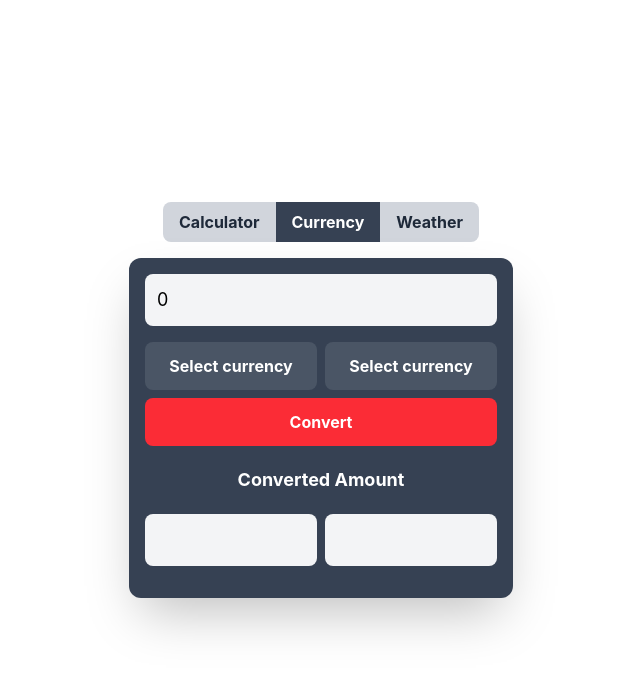
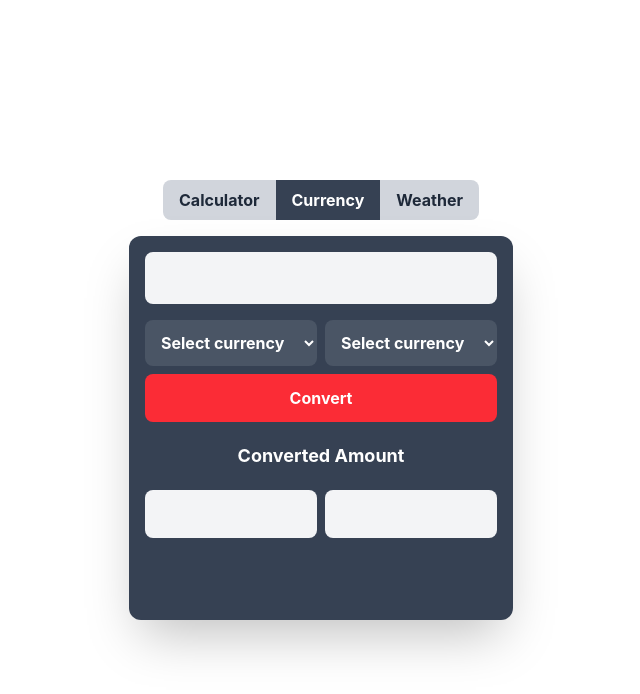
Before and after one commit to simoneavilarranz/calculator-currency-weather-simoneaa, a Vue app in the folder calculator-currency-weather-simoneaa/: page / in a window 1280 px wide. Both pictures are taken after a click on the button "Currency". Shown: the top 694 px of the page, without its empty margins (319-959 px from the left). Built offline with nearby package versions, Linux system fonts and the light colour scheme.

Commit message:
style:added styling to currency div

```diff
--- a/calculator-currency-weather-simoneaa/src/components/Calculator.vue
+++ b/calculator-currency-weather-simoneaa/src/components/Calculator.vue
@@ -63,7 +63,7 @@
 </script>
 
 <template>
-    <div class="bg-gray-700 rounded-xl shadow-2xl p-4 w-sm h-xl">
+    <div class="bg-gray-700 rounded-xl shadow-2xl p-4 w-sm h-96">
         <input type="text" class="p-3 rounded-lg text-black font-regular text-lg w-full mb-4 bg-gray-100" v-model="display"></input>
         <div class="grid grid-cols-4 gap-2">
             <button class="p-3 rounded-lg text-white font-bold text-md bg-gray-600 hover:brightness-130" @click="addNumber('7')">7</button>
--- a/calculator-currency-weather-simoneaa/src/components/Currency.vue
+++ b/calculator-currency-weather-simoneaa/src/components/Currency.vue
@@ -1,77 +1,34 @@
 <script setup>
     import { ref } from 'vue';
 
-    const display = ref('0')
 
-    const previousValue = ref('')
-
-    const justCalculated = ref(false)
-
-    let currentOperator = ref()
-
-    function addNumber(num) {
-        if (justCalculated.value) {
-            display.value = '0'
-            justCalculated.value = false
-        }
-        if (display.value === '0') {
-            display.value = num
-        } else {
-            display.value += num
-        }
-    }
-
-    function addDot() {
-        if (!display.value.includes('.')) {
-            display.value += '.'
-        }
-    }
-
-    function setOperator(op) {
-        if (currentOperator.value) {
-            calculate()
-        }
-        previousValue.value = display.value
-        currentOperator.value = op
-        display.value = '0'
-    }
-
-    function calculate() {
-        const prev = parseFloat(previousValue.value)
-        const curr = parseFloat(display.value)
-
-        if (currentOperator.value === '+') {
-            display.value = (prev + curr).toString()
-        } else if (currentOperator.value === '-') {
-            display.value = (prev - curr).toString()
-        } else if (currentOperator.value === '*') {
-            display.value = (prev * curr).toString()
-        } else if (currentOperator.value === '/') {
-            if (curr === 0) {
-                display.value = 'Error'
-                return
-            }
-            display.value = (prev / curr).toString()
-        }
-        justCalculated.value = true
-    }
-
-    function clear() {
-        display.value = '0'
-    }
 
 </script>
 
 <template>
-    <div class="bg-gray-700 rounded-xl shadow-2xl p-4 w-sm h-xl">
+    <div class="bg-gray-700 rounded-xl shadow-2xl p-4 w-sm h-96">
         <input type="text" class="p-3 rounded-lg text-black font-regular text-lg w-full mb-4 bg-gray-100" v-model="display"></input>
         <div class="grid grid-cols-2 gap-2">
-            <button class="p-3 rounded-lg text-white font-bold text-md bg-gray-600 hover:brightness-130">Select currency</button>
-            <button class="p-3 rounded-lg text-white font-bold text-md bg-gray-600 hover:brightness-130">Select currency</button>
+            <select class="p-3 rounded-lg text-white font-bold text-md bg-gray-600 hover:brightness-130">
+                <option value="" disabled selected>Select currency</option>
+                <option value="EUR">EUR</option>
+                <option value="USD">USD</option>
+                <option value="JPY">JPY</option>
+            </select>
+            <select class="p-3 rounded-lg text-white font-bold text-md bg-gray-600 hover:brightness-130">
+                <option value="" disabled selected>Select currency</option>
+                <option value="EUR">EUR</option>
+                <option value="USD">USD</option>
+                <option value="JPY">JPY</option>
+            </select>
             <button class="p-3 rounded-lg text-white font-bold text-md bg-red-500 col-span-full hover:brightness-130">Convert</button>
             <h1 class="p-3 text-white font-bold text-lg text-center col-span-full">Converted Amount</h1>
-            <input type="text" class="p-3 rounded-lg text-black font-regular text-lg w-full mb-4 bg-gray-100"></input>
-            <input type="text" class="p-3 rounded-lg text-black font-regular text-lg w-full mb-4 bg-gray-100"></input>
+            <div class="p-3 rounded-lg text-black font-regular text-lg w-full bg-gray-100 min-h-[48px] flex items-center">
+                {{ result }}
+            </div>
+            <div class="p-3 rounded-lg text-black font-regular text-lg w-full bg-gray-100 min-h-[48px] flex items-center">
+                {{ result }}
+            </div>
         </div>
     </div>
 </template>
```
